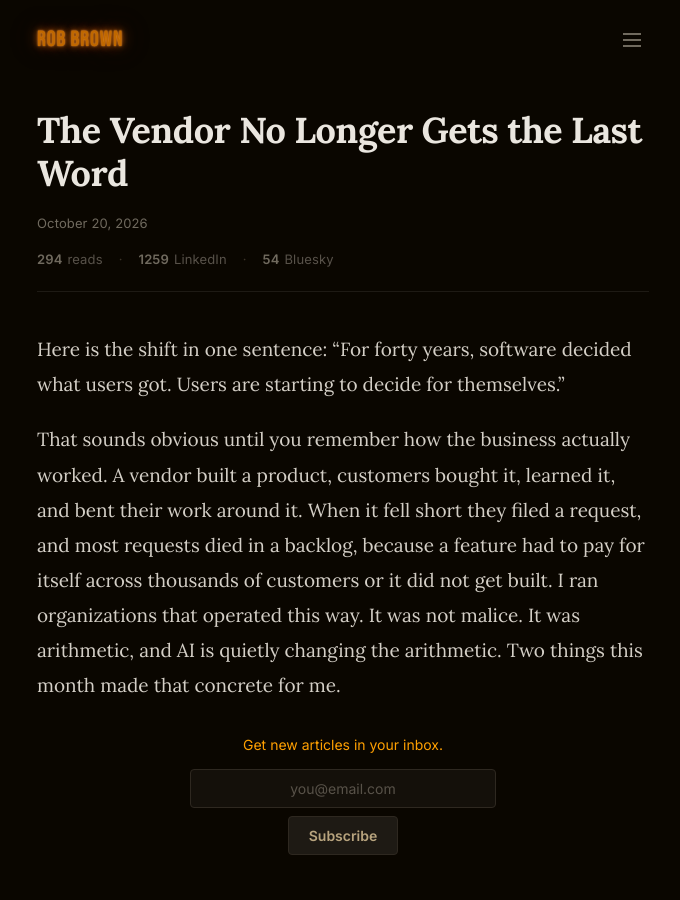
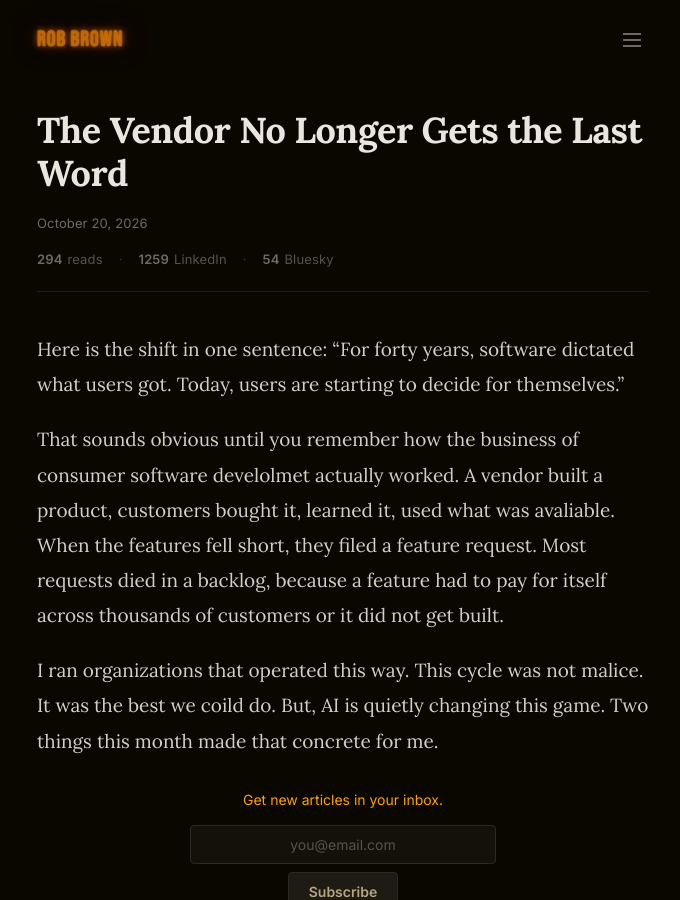
Before and after one commit to RobBrown/robisit, a Jekyll site: the page built from _articles/vendor-no-longer-gets-last-word.md, in a window 1280 px wide and 900 px high. Shown: the whole window, without its empty margins (297-977 px from the left). Built offline with Jekyll 4.4.1, drawn with Linux system fonts in a browser that asks for light colours.

Commit message:
Update vendor-no-longer-gets-last-word.md

```diff
--- a/_articles/vendor-no-longer-gets-last-word.md
+++ b/_articles/vendor-no-longer-gets-last-word.md
@@ -2,7 +2,7 @@
 layout: article
 title: "The Vendor No Longer Gets the Last Word"
 date: 2026-10-20
-description: "For forty years, software decided what users got. AI is changing the arithmetic, and users are starting to decide for themselves."
+description: "For forty years, software decided what users got. AI is changing that, and users are starting to decide what features are implikented themselves."
 og_image: ""
 featured: false
 views: 294
@@ -11,9 +11,11 @@ bluesky: 54
 read_time: "3 min"
 ---
 
-Here is the shift in one sentence: "For forty years, software decided what users got. Users are starting to decide for themselves."
+Here is the shift in one sentence: "For forty years, software dictated what users got. Today, users are starting to decide for themselves."
 
-That sounds obvious until you remember how the business actually worked. A vendor built a product, customers bought it, learned it, and bent their work around it. When it fell short they filed a request, and most requests died in a backlog, because a feature had to pay for itself across thousands of customers or it did not get built. I ran organizations that operated this way. It was not malice. It was arithmetic, and AI is quietly changing the arithmetic. Two things this month made that concrete for me.
+That sounds obvious until you remember how the business of consumer software develolmet actually worked. A vendor built a product, customers bought it, learned it, used what was avaliable. When the features fell short, they filed a feature request. Most requests died in a backlog, because a feature had to pay for itself across thousands of customers or it did not get built.
+
+I ran organizations that operated this way. This cycle was not malice. It was the best we coild do. But, AI is quietly changing this game. Two things this month made that concrete for me.
 
 [subscribe]
 
```
